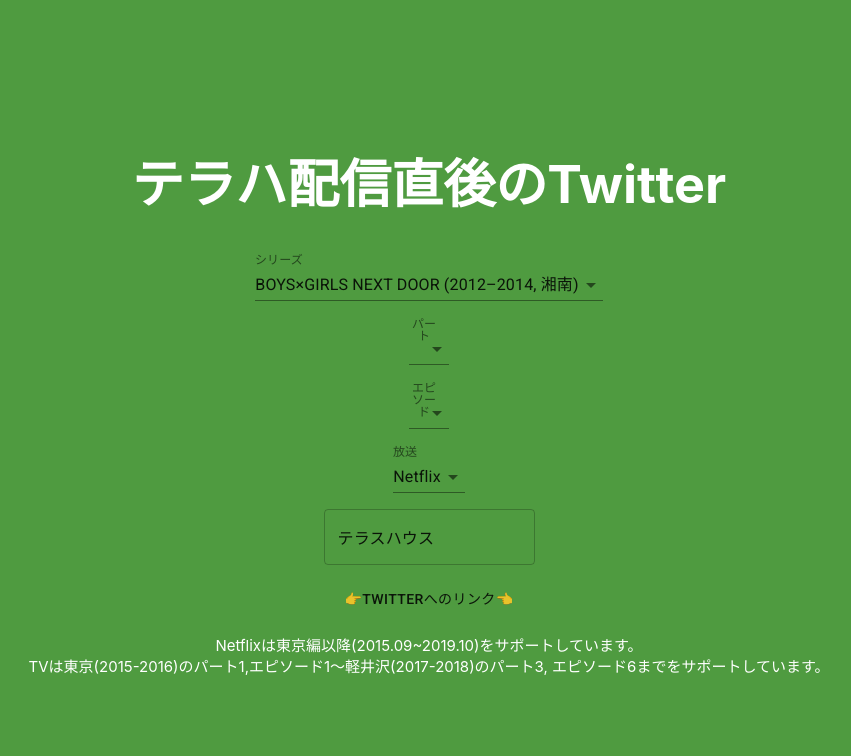
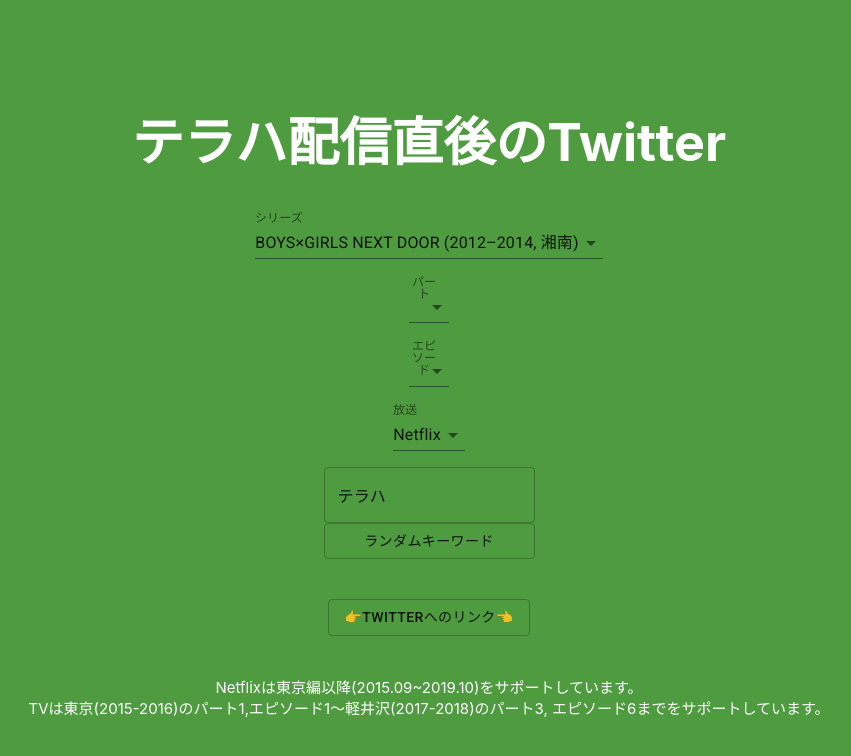
Before and after one commit to besaklish/teraha-twitter, a React (Create React App) app: page / in a window 1280 px wide. Shown: the top 756 px of the page, without its empty margins (211-1062 px from the left). Built offline with nearby package versions, Linux system fonts and the light colour scheme.

Commit message:
Add a button to generate random searchword

```diff
--- a/src/screen/Teraha.tsx
+++ b/src/screen/Teraha.tsx
@@ -29,14 +29,16 @@ class Teraha extends React.Component<{}, terahaState> {
       series: 1,
       part: 1,
       episode: 1,
-      searchWord: "テラスハウス",
+      searchWord: "テラハ",
       broadcastType: "Netflix",
     };
 
     this.generateTwitterLink = this.generateTwitterLink.bind(this);
+    this.generateSearchWord = this.generateSearchWord.bind(this);
     this.addDays = this.addDays.bind(this);
     this.handleSeriesChange = this.handleSeriesChange.bind(this);
     this.handlePartChange = this.handlePartChange.bind(this);
+    this.handleSearchWordChange = this.handleSearchWordChange.bind(this);
     this.handleSubmit = this.handleSubmit.bind(this);
   }
 
@@ -79,6 +81,36 @@ class Teraha extends React.Component<{}, terahaState> {
     }
   }
 
+  generateSearchWord() {
+    // get members
+    const members = TerahaInfo[this.state.series - 1].members;
+    if (members) {
+      alert(members);
+      const appearingMembers = members.filter((member) => {
+        console.log(member);
+        console.log(this.state.episode);
+        return (
+          member.startEp <= this.state.episode &&
+          member.endEp >= this.state.episode
+        );
+      });
+      console.log(appearingMembers);
+
+      const nicknames: string[] = [];
+      for (const m of appearingMembers) {
+        for (const nn of m.nicknames) {
+          nicknames.push(nn);
+        }
+      }
+
+      const randomNickname =
+        nicknames[Math.floor(Math.random() * nicknames.length)];
+      this.setState({ searchWord: `テラハ ${randomNickname}` });
+    } else {
+      alert("検索ワードの生成に失敗しました");
+    }
+  }
+
   handleSeriesChange(e: React.ChangeEvent<{ value: unknown }>) {
     const tsCopy = JSON.parse(JSON.stringify(this.state));
     tsCopy.series = parseInt(e.target.value as string);
@@ -89,6 +121,10 @@ class Teraha extends React.Component<{}, terahaState> {
     const tsCopy = JSON.parse(JSON.stringify(this.state));
     tsCopy.part = parseInt(e.target.value as string);
     this.setState(tsCopy);
+  }
+
+  handleSearchWordChange(e: React.ChangeEvent<HTMLInputElement>) {
+    this.setState({ searchWord: e.target.value });
   }
 
   handleSubmit(e: React.FormEvent<HTMLFormElement>) {
@@ -221,20 +257,26 @@ class Teraha extends React.Component<{}, terahaState> {
               </Select>
             </FormControl>
           </Box>
-          <Box mb={2}>
+          <Box mb={5}>
             <FormControl>
               <TextField
                 type="text"
                 name="searchWord"
                 id="searchWord"
-                defaultValue={this.state.searchWord}
+                value={this.state.searchWord}
+                onChange={this.handleSearchWordChange}
                 variant="outlined"
               />
+              <Button variant="outlined" onClick={this.generateSearchWord}>
+                ランダムキーワード
+              </Button>
             </FormControl>
           </Box>
-          <Box mb={2}>
+          <Box mb={5}>
             <div>
-              <Button type="submit">👉Twitterへのリンク👈</Button>
+              <Button type="submit" variant="outlined">
+                👉Twitterへのリンク👈
+              </Button>
             </div>
           </Box>
         </form>
```
